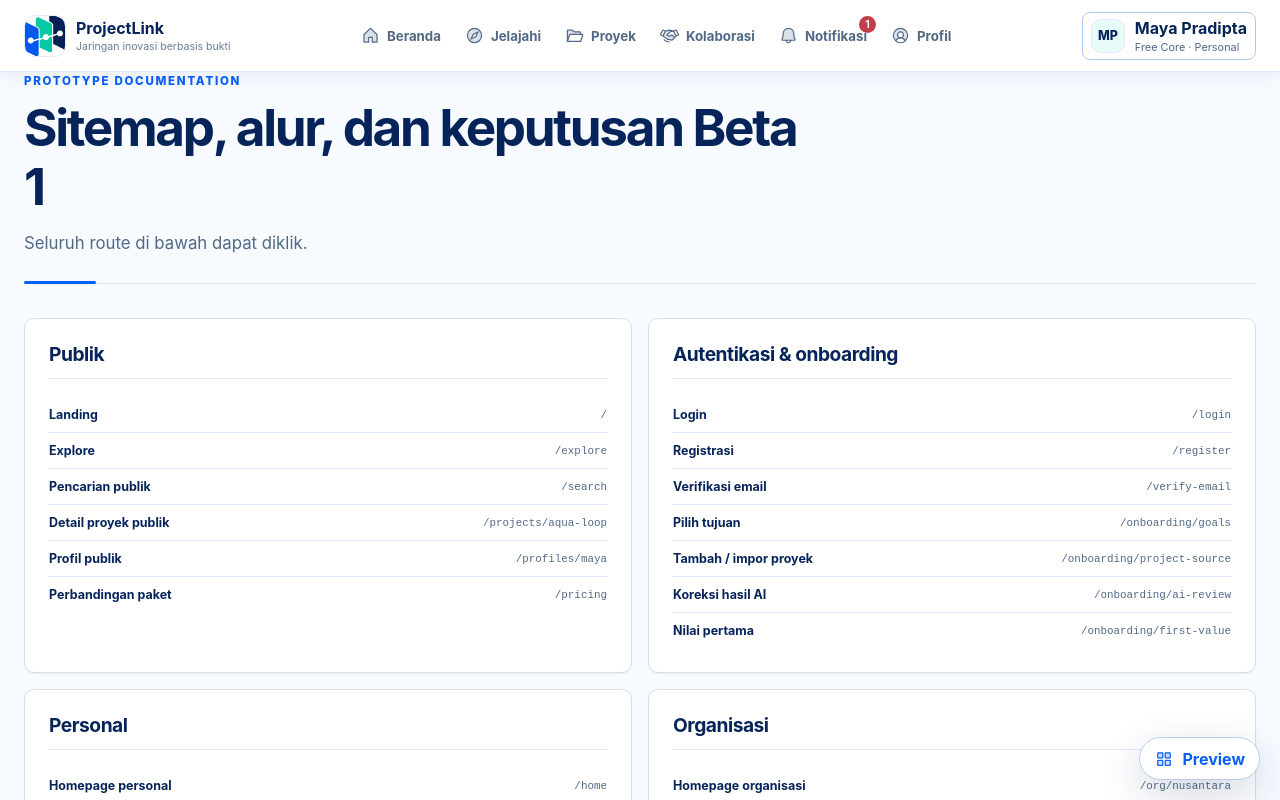
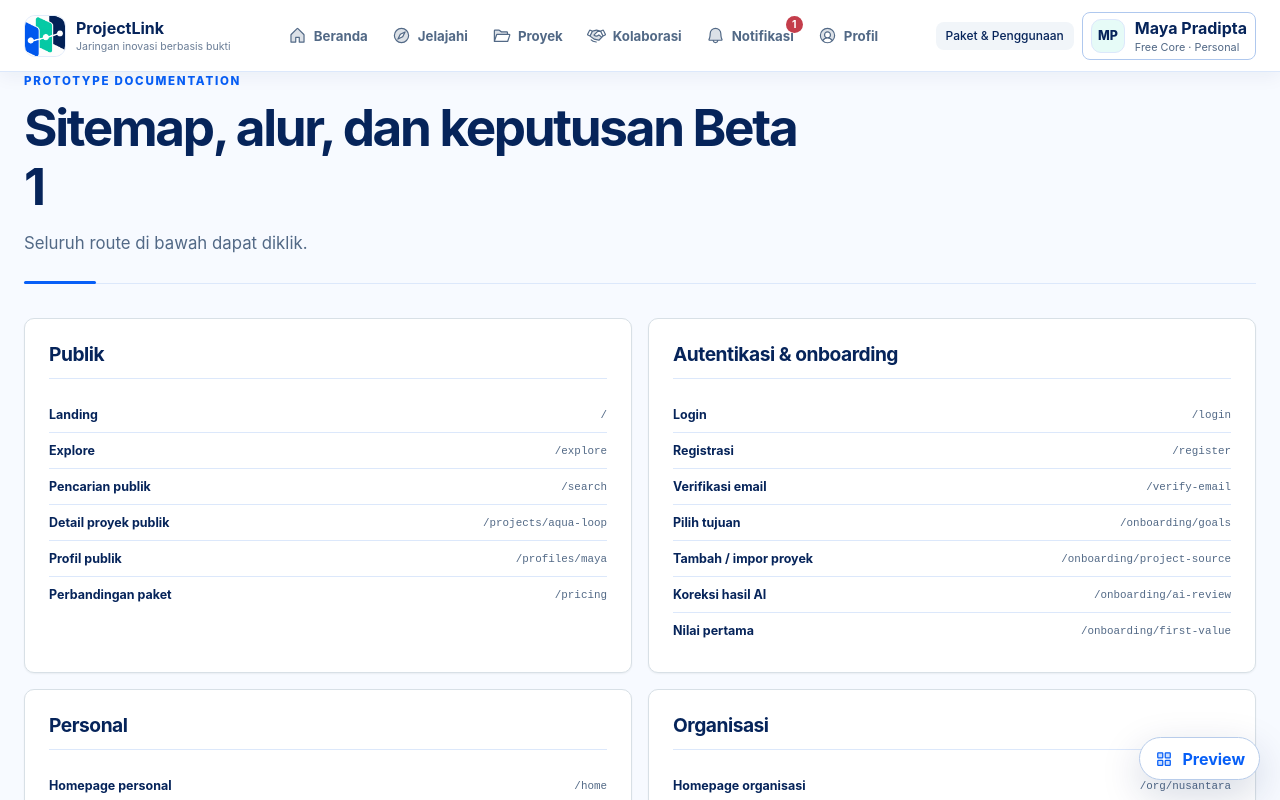
Before and after one commit to raenaldiardiansyah/BRIN-Competition, a Next.js app in the folder apps/web/: page /about in a window 1280 px wide. Shown: the top 800 px of the page. Built offline with nearby package versions, Linux system fonts and the light colour scheme.

Commit message:
feat(web): add subscription discoverability entry points across home and account headers

```diff
--- a/apps/web/src/components/prototype/product-homepages.tsx
+++ b/apps/web/src/components/prototype/product-homepages.tsx
@@ -619,6 +619,7 @@ export function GuestHome() {
             </p>
             <div className="pl-button-row">
               <Anchor href="/explore" className="pl-button pl-button-primary">Jelajahi proyek</Anchor>
+              <Anchor href="/subscription" className="pl-button pl-button-secondary">Lihat Paket</Anchor>
               <button
                 type="button"
                 onClick={handleCreateOpportunity}
--- a/apps/web/src/components/prototype/prototype-app.tsx
+++ b/apps/web/src/components/prototype/prototype-app.tsx
@@ -2067,10 +2067,27 @@ function AppShell({
               <ActionLink href="/register" variant="primary">Bergabung</ActionLink>
             </>
           ) : (
-            <Link className="context-switch" href={orgContext ? "/home" : "/organization/nusantara"}>
-              <span>{orgContext ? "NX" : "MP"}</span>
-              <span><strong>{orgContext ? dummyOrganizations.find((o) => o.id === "org-nusantara")?.displayName : dummyProfiles.find((p) => p.slug === "maya-pradipta")?.displayName}</strong><small>{orgContext ? "Organisasi · Admin" : `${demo.plan} · Personal`}</small></span>
-            </Link>
+            <div className="tw:flex tw:items-center tw:gap-2">
+              {orgContext ? (
+                <Link
+                  className="tw:text-xs tw:font-medium tw:px-2.5 tw:py-1.5 tw:rounded-lg tw:bg-slate-100 hover:tw:bg-slate-200 tw:text-slate-700 tw:transition-colors"
+                  href="/plans/organization"
+                >
+                  Paket Organisasi
+                </Link>
+              ) : (
+                <Link
+                  className="tw:text-xs tw:font-medium tw:px-2.5 tw:py-1.5 tw:rounded-lg tw:bg-slate-100 hover:tw:bg-slate-200 tw:text-slate-700 tw:transition-colors"
+                  href="/subscription"
+                >
+                  Paket &amp; Penggunaan
+                </Link>
+              )}
+              <Link className="context-switch" href={orgContext ? "/home" : "/organization/nusantara"}>
+                <span>{orgContext ? "NX" : "MP"}</span>
+                <span><strong>{orgContext ? dummyOrganizations.find((o) => o.id === "org-nusantara")?.displayName : dummyProfiles.find((p) => p.slug === "maya-pradipta")?.displayName}</strong><small>{orgContext ? "Organisasi · Admin" : `${demo.plan} · Personal`}</small></span>
+              </Link>
+            </div>
           )}
         </div>
       </header>
```
